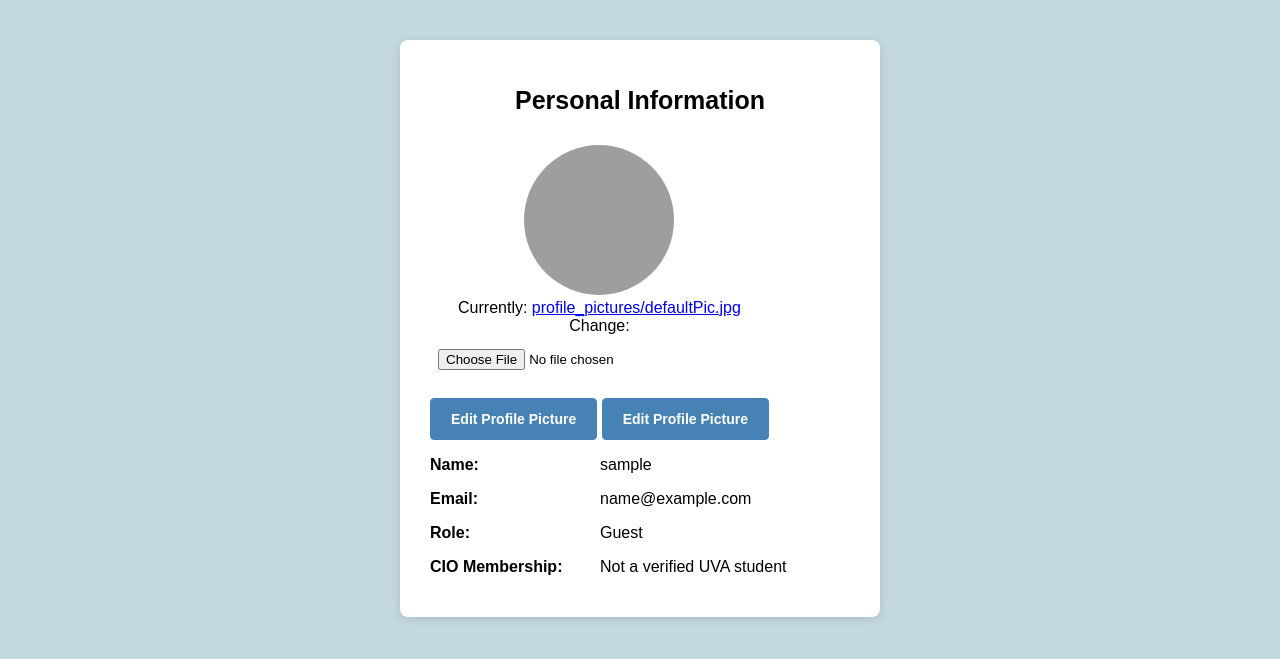
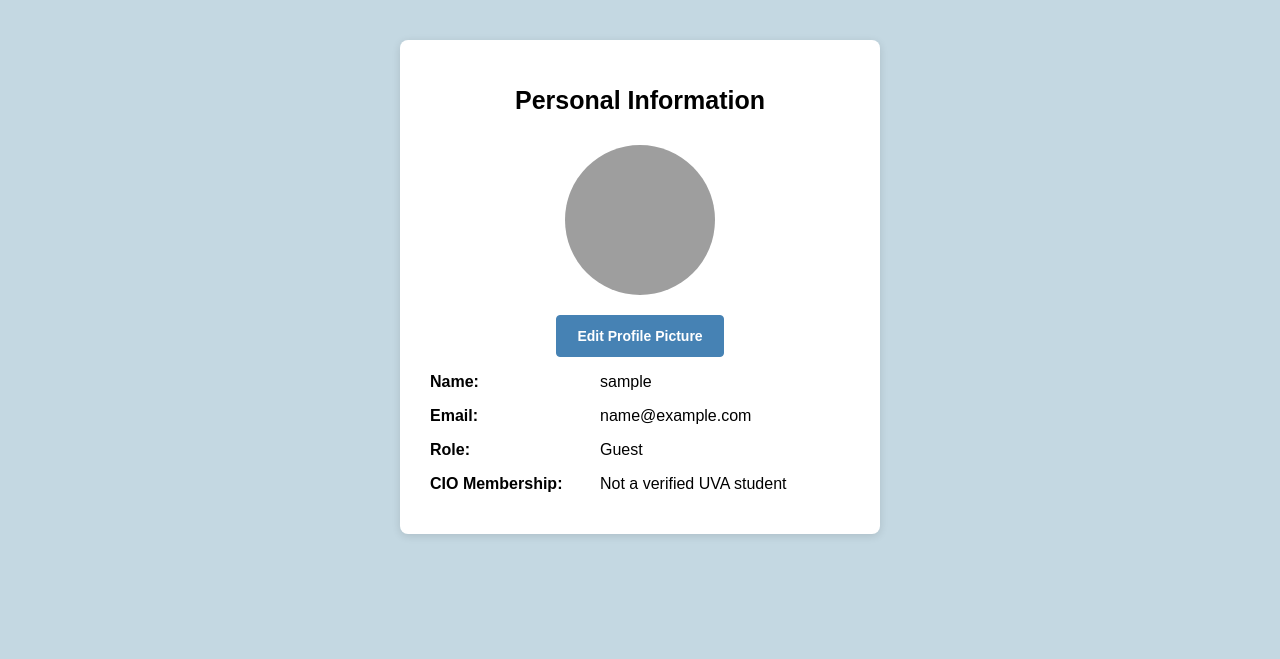
Before and after one commit to SafaaMahbub/CIO_Forum, a Django app: page /profile/ in a window 1280 px wide. Shown: the part 58-717 px from the top of the page. Run offline with Django 4.2, Linux system fonts and the light colour scheme; the visitor is signed in with stand-in values (Sample User, id 1); grey boxes are pictures that could not be loaded.

Commit message:
in the process of figuring out how i should cancel the operation of uploading a profile pic

```diff
--- a/core/static/css/style.css
+++ b/core/static/css/style.css
@@ -468,6 +468,17 @@ button:hover {
 }
 
 .profilePicContainer{
-    text-align: center;
-    justify-content: center;
+    display: flex;
+    flex-direction: column;
+    align-items: center;
+    width: 100%;
 }
+
+.hidden-fileUpload{
+    display: none;
+}
+
+.editButton
+{
+
+}
--- a/core/static/js/app.js
+++ b/core/static/js/app.js
@@ -35,3 +35,41 @@ function setupLogout() {
         logoutForm.submit();
     });
 }
+
+const prevImg = document.getElementById('picPreview').src;
+function openFileExplorer(){
+    document.querySelector('input[type="file"]').click();
+}
+
+//citation edit
+document.querySelector('input[type="file"]').onchange = function (){
+    const newImage = this.files[0];
+    let preview = document.getElementById('picPreview');
+    if(newImage){
+        const reader = new FileReader();
+        reader.onload = function(e)
+        {
+            preview.src = e.target.result;
+
+            document.querySelector('editButton').style.display='none';
+            document.querySelector('actionBtns').style.display='block';
+        };
+        reader.readAsDataURL(newImage);
+    }
+
+
+
+}
+
+
+function cancelUploadOperation(){
+    let fileSrc = document.querySelector('input[type="file"]').value="";
+
+
+
+    document.getElementById('picPreview').src = prevImg;
+
+    document.querySelector('editButton').style.display='block';
+    document.querySelector('actionBtns').style.display='none';
+
+}
--- a/templates/profile.html
+++ b/templates/profile.html
@@ -1,6 +1,9 @@
 {% extends "base.html" %}
+{% load static %}
+
 
 {% block content %}
+
 <div class="form-box">
 
 
@@ -9,7 +12,7 @@
     <div class="profile-info">
          <div class="row">
                 <div class="profilePicContainer">
-                    <img class="profilePic" src="{{ profile.profile_picture.url }}" alt="profile pic">
+                    <img id ="picPreview" class="profilePic" src="{{ profile.profile_picture.url }}" alt="profile pic">
                     <form method="POST" enctype="multipart/form-data">
                         {% csrf_token %}
                         <div class="hidden-fileUpload">
@@ -17,12 +20,14 @@
                         </div>
 
                         {% if form.profile_picture.errors %}
-                        <div class="error">{{ form.profile_picture.errors }}</div>
+                            <div class="error">{{ form.profile_picture.errors }}</div>
                         {% endif %}
 
-                        <button type="submit" onclick="uploaFile">Edit Profile Picture</button>
-
-                         <button type="submit" onclick="uploaFile">Edit Profile Picture</button>
+                        <button type="submit" id ="editBtn" class="editButton" onclick="openFileExplorer()">Edit Profile Picture</button>
+                        <div id ="actionBtns" class="actionButton" style="display: none">
+                            <button type="submit" id = "cancelBtn" class="cancelButton" onclick="cancelUploadOperation()">Cancel</button>
+                            <button type="submit" id = "saveBtn" class="saveButton" onclick="savePicture()">Save</button>
+                        </div>
                     </form>
                 </div>
         </div>
@@ -75,4 +80,6 @@
     </div>
     {% endif %}
 </div>
+
+<script src="{% static 'js/app.js' %}"></script>
 {% endblock %}
```
Also changed, not shown: core/static/css/profile.css (added).
